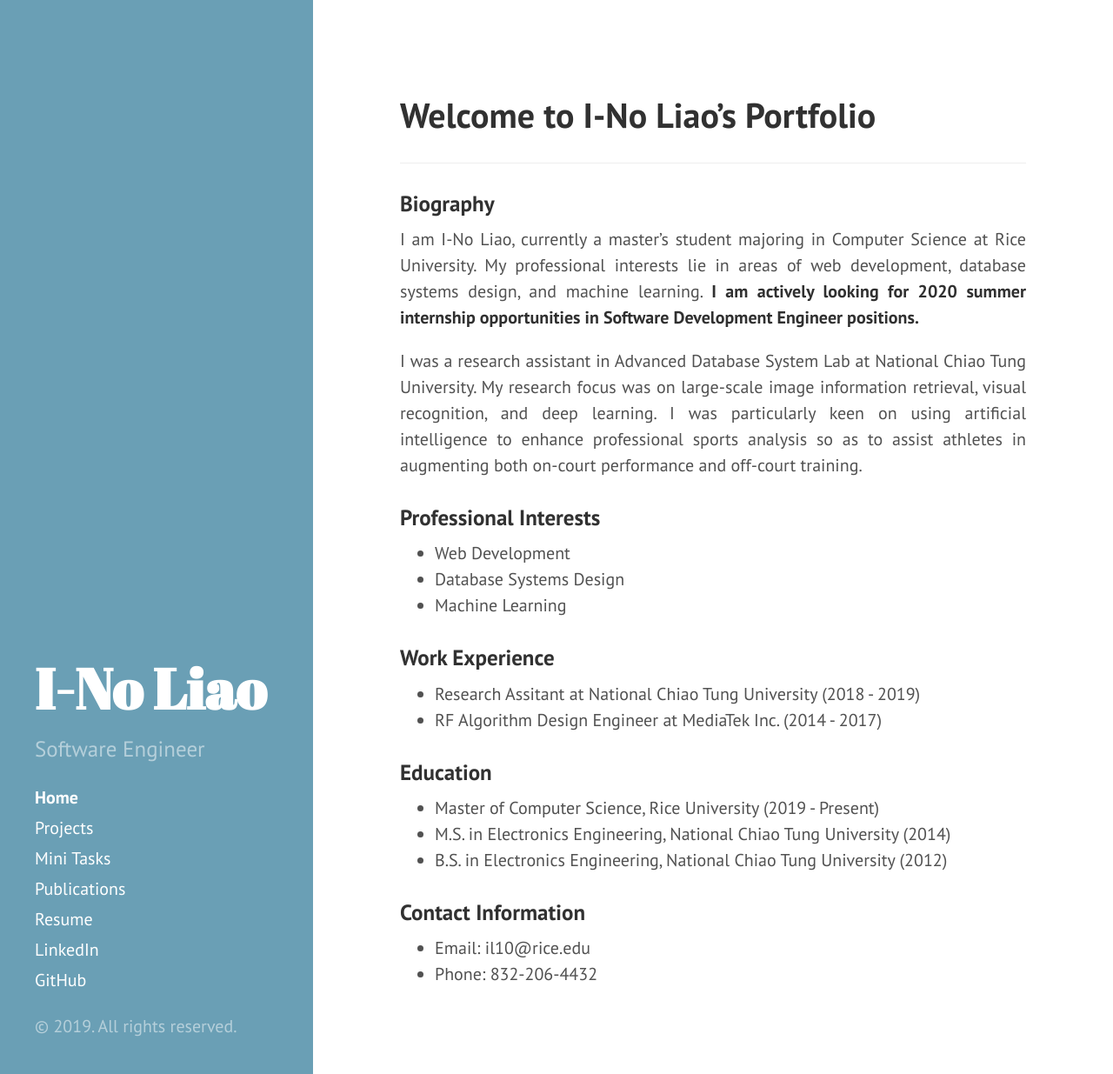
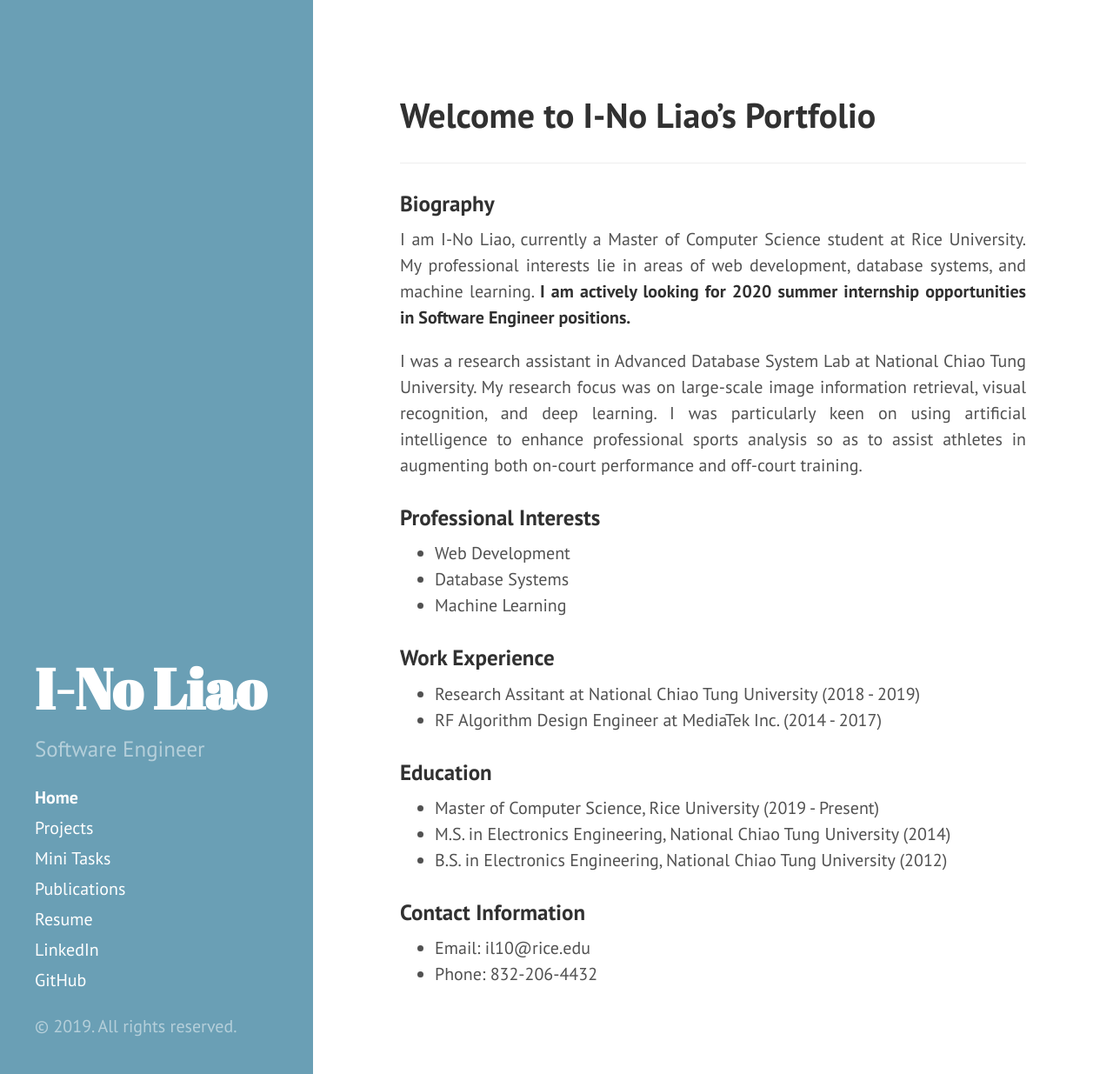
Before and after one commit to INoLiao/portfolio, a Jekyll site: the page built from index.md, in a window 1280 px wide and 1235 px high. Shown: the whole window at 87% size. Built offline with Jekyll 4.4.1, drawn with Linux system fonts in a browser that asks for light colours.

Commit message:
update homepage

```diff
--- a/index.md
+++ b/index.md
@@ -10,7 +10,7 @@ nav_order: 1
 
 <h3>Biography</h3>
 <p align="justify">
-I am I-No Liao, currently a master’s student majoring in Computer Science at Rice University. My professional interests lie in areas of web development, database systems design, and machine learning. <strong>I am actively looking for 2020 summer internship opportunities in Software Development Engineer positions.</strong></p>
+I am I-No Liao, currently a Master of Computer Science student at Rice University. My professional interests lie in areas of web development, database systems, and machine learning. <strong>I am actively looking for 2020 summer internship opportunities in Software Engineer positions.</strong></p>
 
 <p align="justify">
 I was a research assistant in Advanced Database System Lab at National Chiao Tung University. My research focus was on large-scale image information retrieval, visual recognition, and deep learning. I was particularly keen on using artificial intelligence to enhance professional sports analysis so as to assist athletes in augmenting both on-court performance and off-court training.
@@ -24,7 +24,7 @@ In my leisure, I participate  in art activities. Art not only rejuvenates me fro
 
 <h3>Professional Interests</h3>
 - Web Development
-- Database Systems Design
+- Database Systems
 - Machine Learning
 
 <h3>Work Experience</h3>
```
